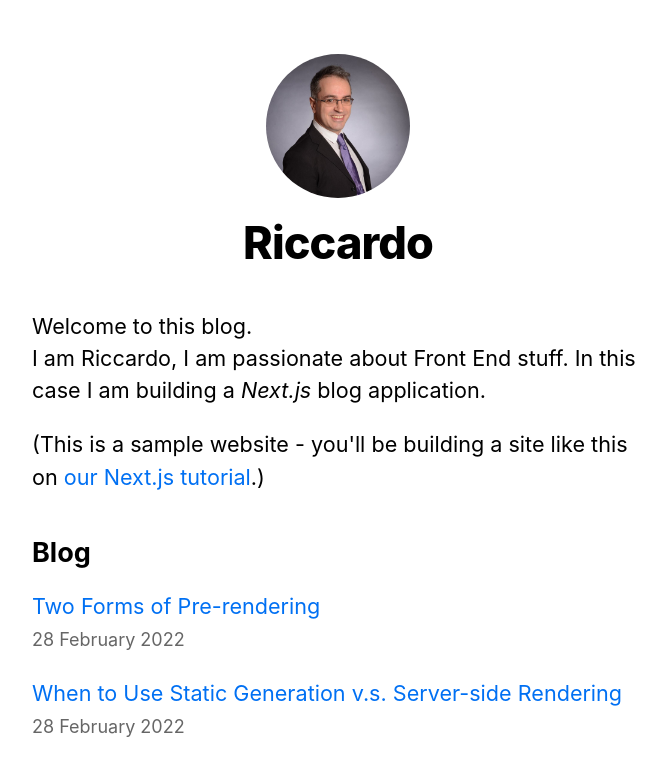
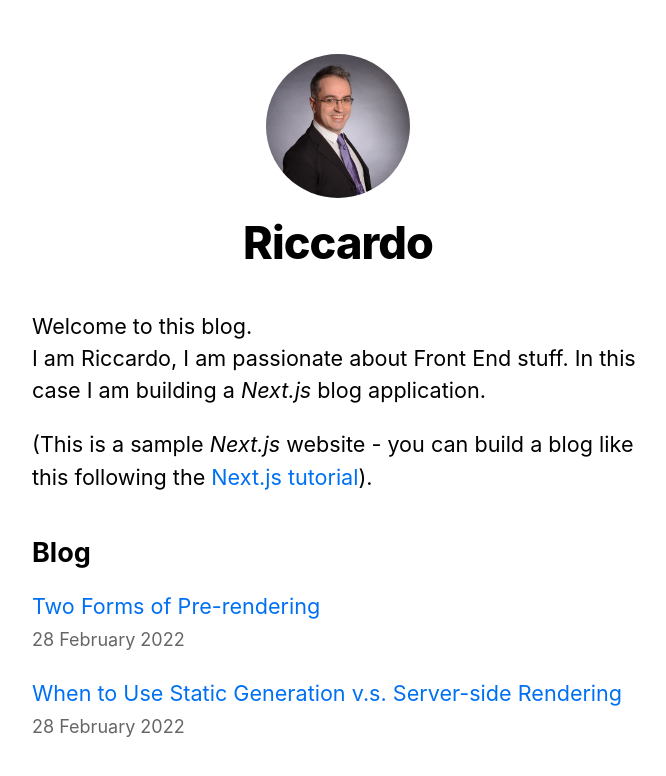
Before and after one commit to Riccardo-Andreatta/nextjs-blog, a Next.js app: page / in a window 1280 px wide. Shown: the top 776 px of the page, without its empty margins (302-968 px from the left). Built offline with nearby package versions, Linux system fonts and the light colour scheme.

Commit message:
presentation updated

```diff
--- a/pages/index.js
+++ b/pages/index.js
@@ -28,8 +28,8 @@
                     I am Riccardo, I am passionate about Front End stuff.
                     In this case I am building a <em>Next.js</em> blog application.</p>
                 <p>
-                    (This is a sample website - you&apos;ll be building a site like this on{' '}
-                    <a href="https://nextjs.org/learn">our Next.js tutorial</a>.)
+                    (This is a sample <em>Next.js</em> website - you can build a blog like this following the{' '}
+                    <a href="https://nextjs.org/learn">Next.js tutorial</a>).
                 </p>
             </section>
 
```
